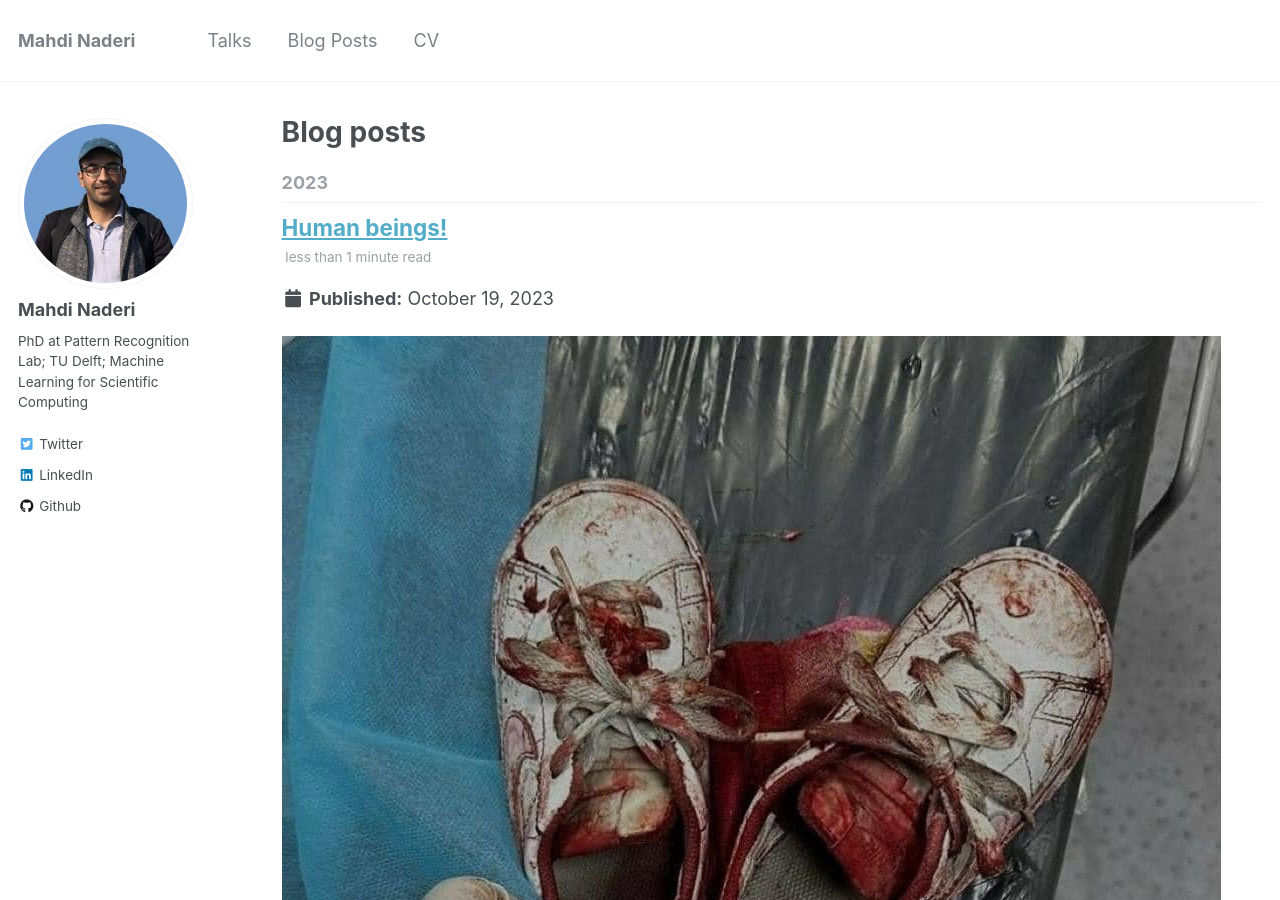
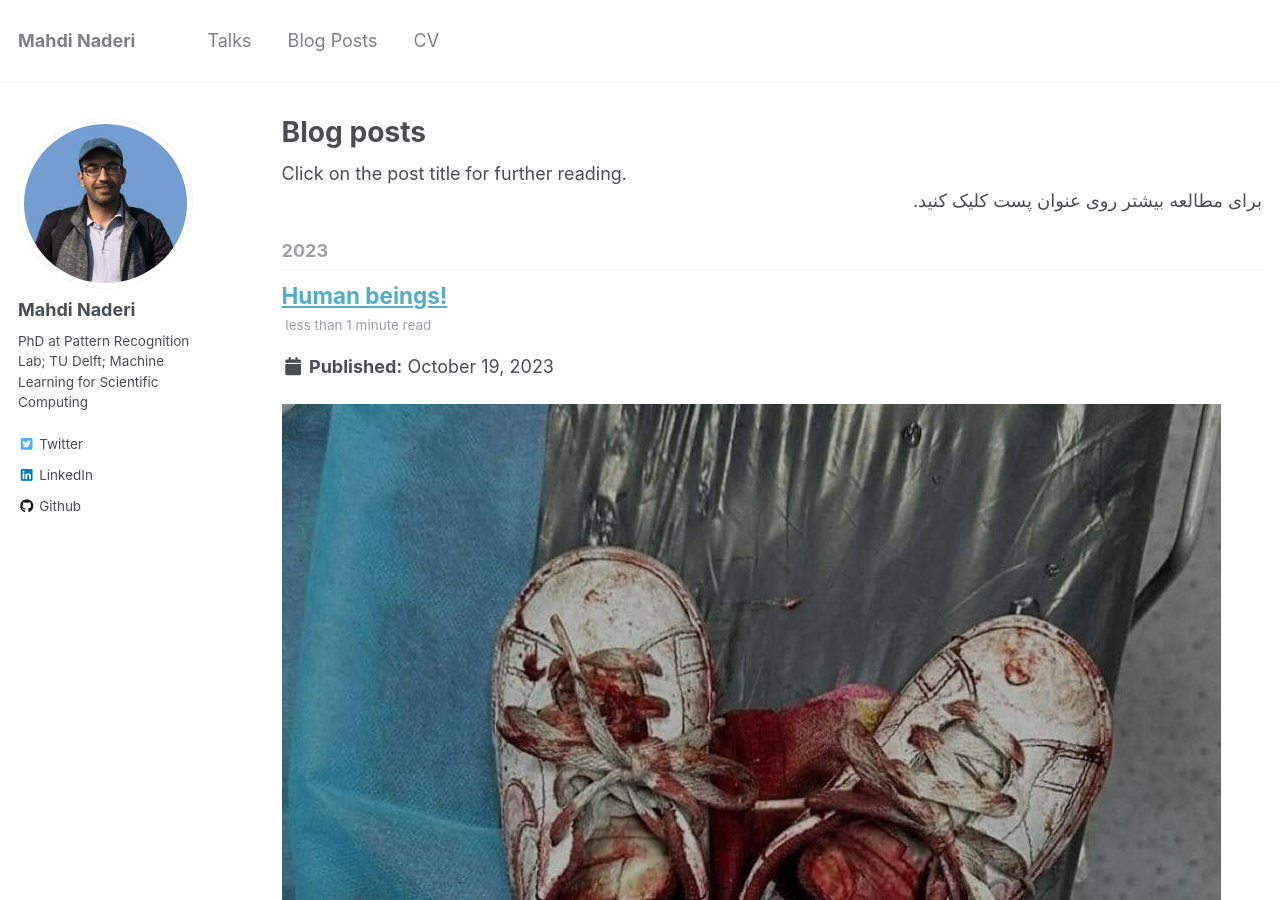
Before and after one commit to mnaderib/mnaderib.github.io, a Jekyll site: the page built from _pages/year-archive.html, in a window 1280 px wide and 900 px high. Built offline with Jekyll 4.4.1, drawn with Linux system fonts in a browser that asks for light colours.

Commit message:
Update year-archive.html

```diff
--- a/_pages/year-archive.html
+++ b/_pages/year-archive.html
@@ -9,6 +9,10 @@ redirect_from:
 
 {% include base_path %}
 {% capture written_year %}'None'{% endcapture %}
+Click on the post title for further reading.
+<div dir="rtl">
+برای مطالعه بیشتر روی عنوان پست کلیک کنید.
+</div>
 {% for post in site.posts %}
   {% capture year %}{{ post.date | date: '%Y' }}{% endcapture %}
   {% if year != written_year %}
```
